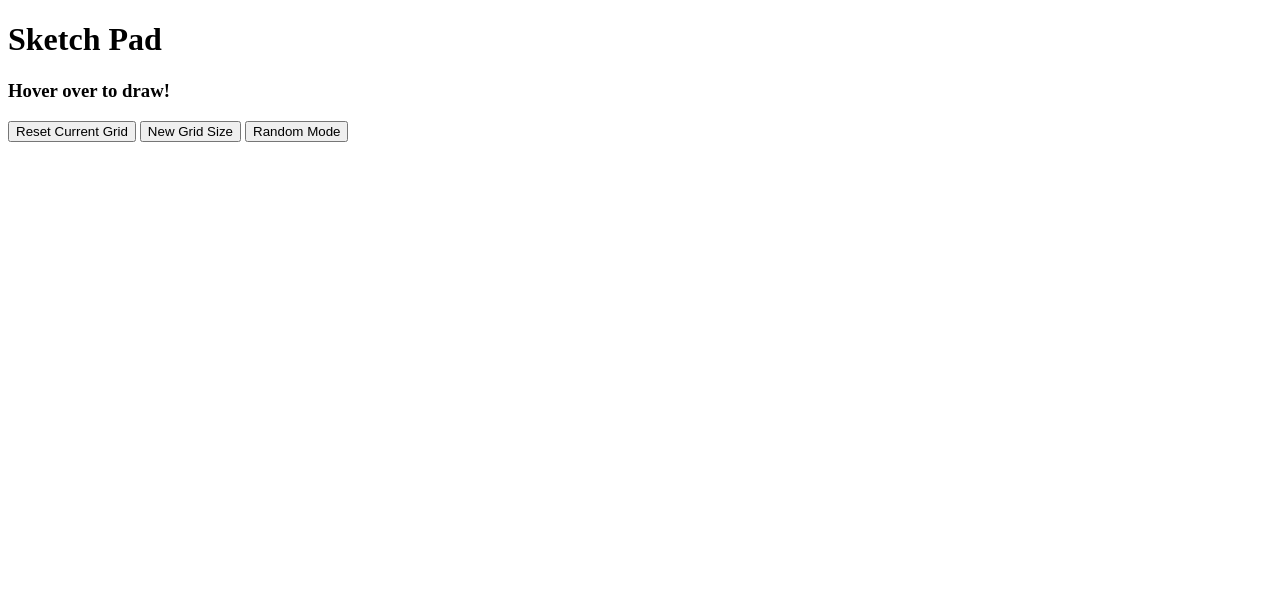
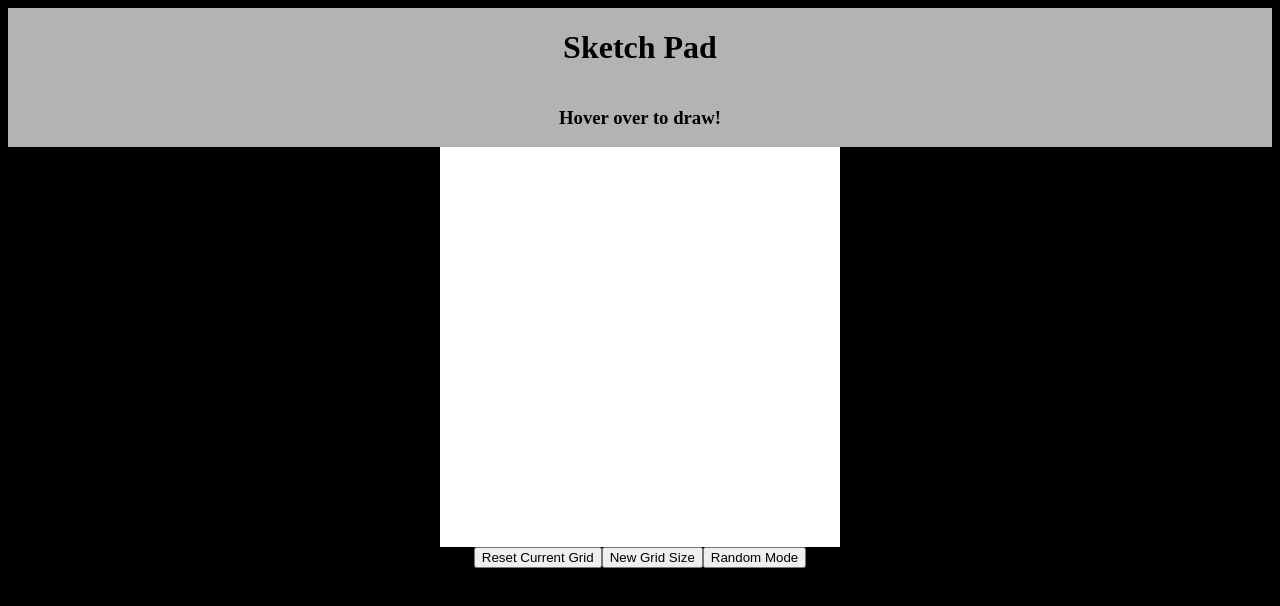
Before and after one commit to Dasuper11/Odin-Etch, a plain HTML site: page index.html in a window 1280 px wide. Drawn offline with Linux system fonts and the light colour scheme.

Commit message:
added basic css

```diff
--- a/index.html
+++ b/index.html
@@ -14,8 +14,8 @@
         <h3>Hover over to draw!</h3>
     </header>
     <div id="content">
-        <div id="sketchContainer"></div>
-        <div is="btn_container">
+        <div id="sketch_container"></div>
+        <div id="btn_container">
             <button id="reset">Reset Current Grid</button>
             <button id="new">New Grid Size</button>
             <button id="random">Random Mode</button>
--- a/styles.css
+++ b/styles.css
@@ -0,0 +1,27 @@
+body{
+    background-color: black;
+    display: flex;
+    flex-direction: column;
+}
+header{
+    display:flex;
+    background-color: rgb(179, 179, 179);
+    align-items: center;
+    flex-direction: column;
+}
+#content{
+    display: flex;
+    flex-direction: column;
+    align-items: center;
+}
+#sketch_container{
+    background-color: white;
+    display: flex;
+    width: 400px;
+    height:400px;
+    flex-shrink: 0;
+
+}
+#btn_container{
+    display: flex;
+}
```
